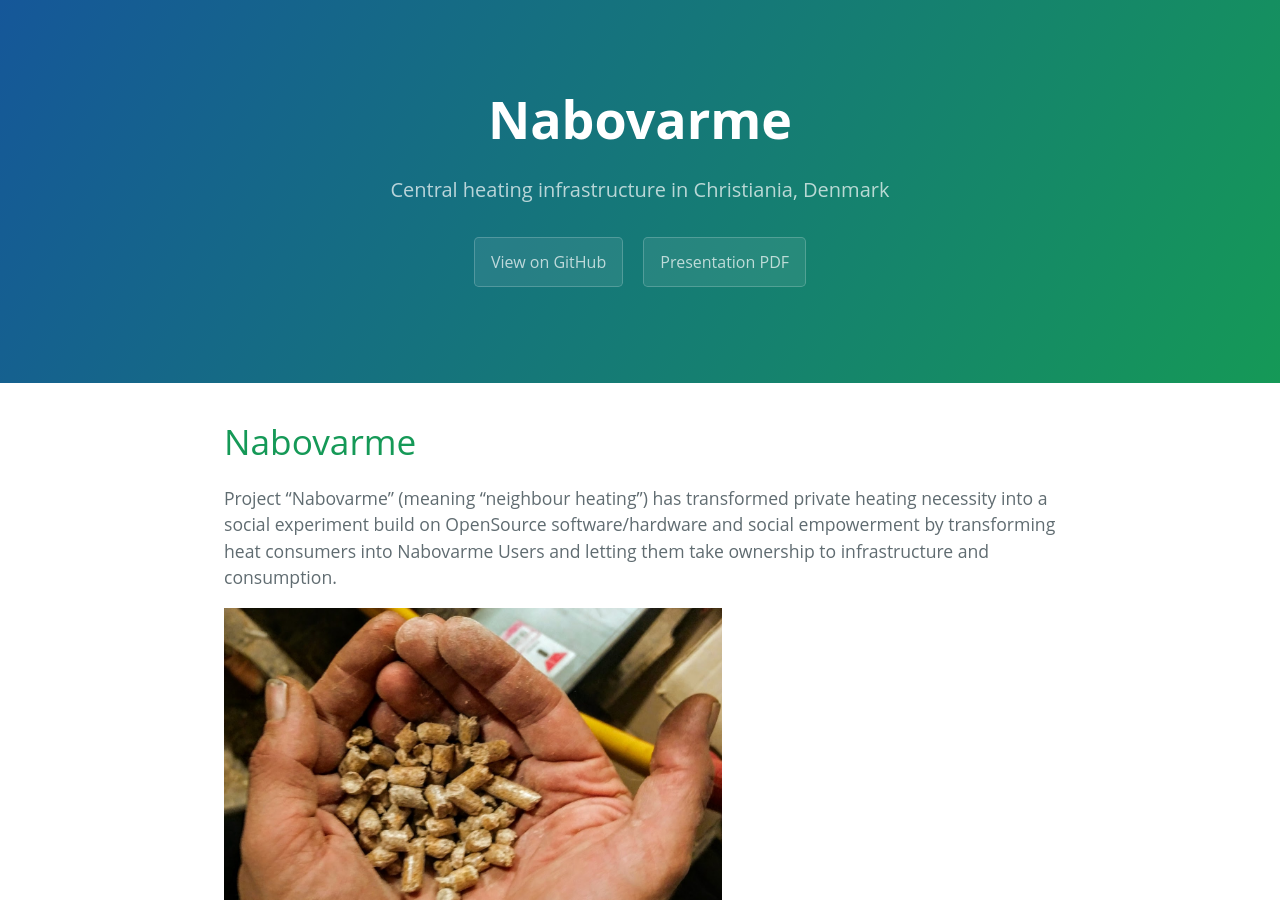
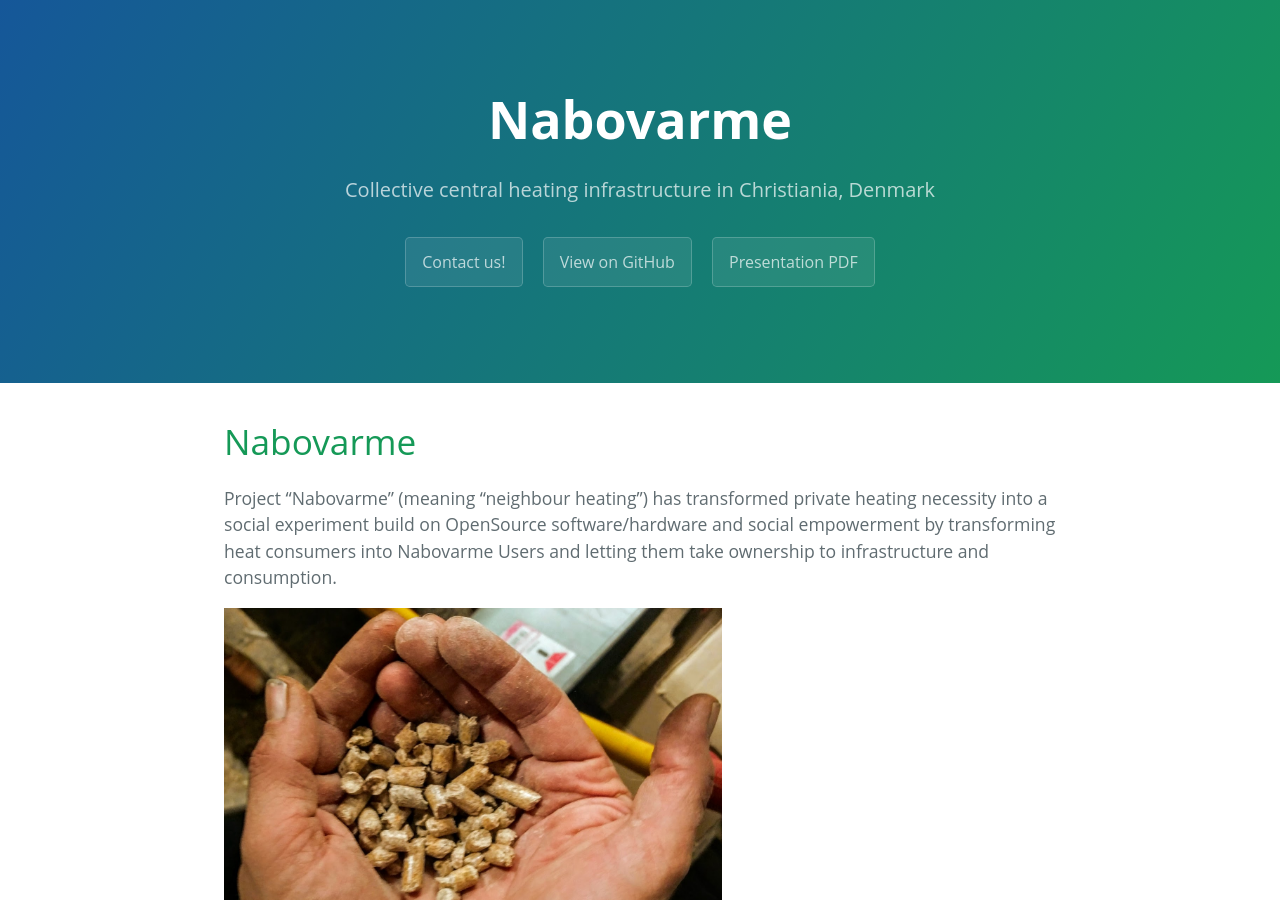
Before and after one commit to nabovarme/nabovarme.github.io, a Jekyll site: the page built from README.md, in a window 1280 px wide and 900 px high. Built offline with Jekyll 4.4.1, drawn with Linux system fonts in a browser that asks for light colours; some web fonts are replaced; our own code applies the rules of GitHub Pages for plain Markdown files; some of the changed text lies outside the part shown.

Commit message:
show contact us button

```diff
--- a/README.md
+++ b/README.md
@@ -4,8 +4,8 @@
 ![Handfull of Pellets](https://nabovarme.github.com/images/handfull_of_pellets.png)
 
 
+Our project has unlocked a broad range of devices so data and control now is in the hands of the users - and not sent out of the community.
 
-Our project has unlocked a broad range of devices so data and control now is in the hands of the users - and not sent out of the community.
 ![Liberation of Kamstrup Meter](https://nabovarme.github.com/images/kamstrup.png)
 
 ## Projects
--- a/_layouts/default.html
+++ b/_layouts/default.html
@@ -13,7 +13,8 @@
  <body>
    <section class="page-header">
      <h1 class="project-name">Nabovarme</h1>
-     <h2 class="project-tagline">Central heating infrastructure in Christiania, Denmark</h2>
+     <h2 class="project-tagline">Collective central heating infrastructure in Christiania, Denmark</h2>
+     <a href="mailto:johannes.valbjorn+nabovarme@gmail.com" class="btn">Contact us!</a>
      <a href="https://github.com/nabovarme" class="btn">View on GitHub</a>
      <a href="https://nabovarme.github.com/presentation.pdf" class="btn">Presentation PDF</a>
    </section>
```
Also changed, not shown: other parts of README.md (+1 -1 lines).
